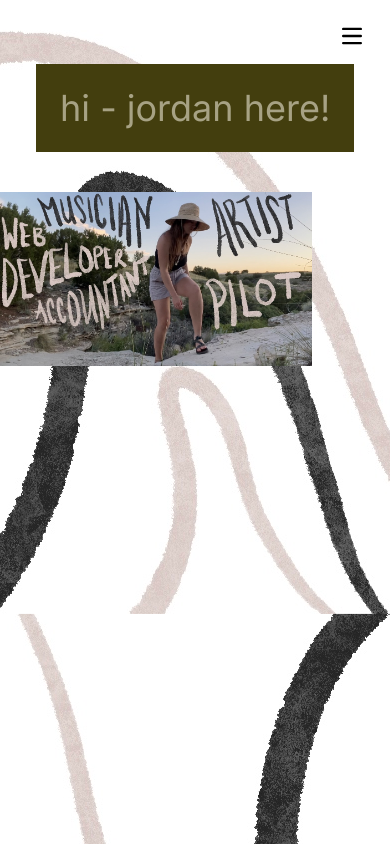
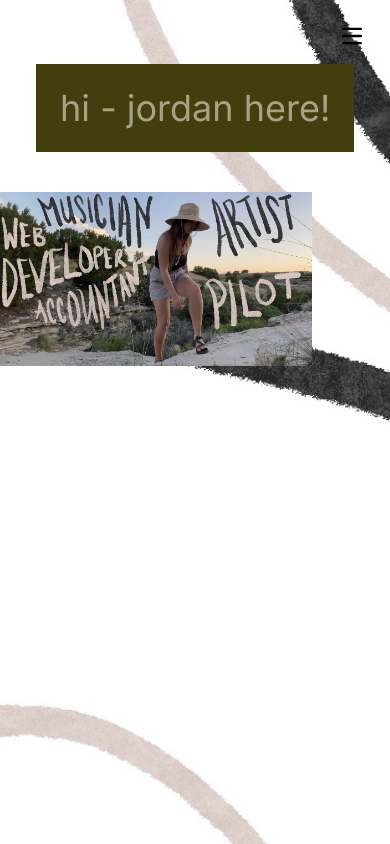
Before and after one commit to JordanTaylorJ/portfolio, a Next.js app: page / in a window 390 px wide. Shown: the top 844 px of the page. Built offline with nearby package versions, Linux system fonts and the light colour scheme.

Commit message:
change how background is rendered to be mobile friendly, update bg image and delete the old, adjust margins/padding in about, remove old background display in app/page, change text size to adjust to screen in detail component

```diff
--- a/src/app/components/about.jsx
+++ b/src/app/components/about.jsx
@@ -2,7 +2,7 @@
 export default function About() {
     return(
     <>
-    <div id='About' className="grid min-h-screen p-6 md:p-24 gap-12 lg:gap-24 md:grid-cols-3 items-center" >
+    <div id='About' className="grid min-h-screen md:mt-20 p-6 md:p-24 gap-12 lg:gap-24 md:grid-cols-3 items-center" >
         <img className='object-contain w-40 sm:w-52 md:w-80 justify-self-center' src='/portrait.jpeg' alt='portrait' />
         <div className='md:col-span-2 bg-sage px-10 py-16 self-center' >
             <h1 className='text-2xl md:text-4xl pb-10 text-brown' >hey there, nice to meet you <br></br> - i'm jordan.</h1>
--- a/src/app/components/portfolio/detail.jsx
+++ b/src/app/components/portfolio/detail.jsx
@@ -6,7 +6,7 @@ const Detail = ({isVisible, onClose, thisProject}) => {
     return(
         <div onClick={() => onClose()} className=" fixed inset-0 bg-sage bg-opacity-50 backdrop-blur-sm flex justify-center items-center z-50">
         <div className="p-10 w-3/5 shadow-lg bg-white">
-            <h2 className='text-4xl text-center pb-2 text-greenblue font-bold' >{thisProject.title}</h2>
+            <h2 className='text-2xl md:text-4xl text-center pb-2 text-greenblue font-bold' >{thisProject.title}</h2>
             <p className='text-brown text-center text-sm md:text-base pb-8'>{thisProject.description}</p>
             <div className='grid grid-cols-3 gap-10'>
                 <img className="hidden md:block md:w-auto justify-self-center md:col-span-3 lg:col-span-1 " src={thisProject.images[0]} alt="project image"/>
--- a/src/app/globals.css
+++ b/src/app/globals.css
@@ -1,3 +1,19 @@
 @tailwind base;
 @tailwind components;
 @tailwind utilities;
+
+body:before {
+    content: "";
+    display: block;
+    position: fixed;
+    left: 0;
+    top: 0;
+    width: 100%;
+    height: 100%;
+    z-index: -10;
+    background: url(/bg.jpg) no-repeat center center;
+    -webkit-background-size: cover;
+    -moz-background-size: cover;
+    -o-background-size: cover;
+    background-size: cover;
+  }
--- a/src/app/page.js
+++ b/src/app/page.js
@@ -7,7 +7,7 @@ import Navbar from "./components/navbar";
 
 export default function Home() {
   return (
-    <div className='bg-fixed bg-center' style={{backgroundImage: "url(/swirls.jpg)"}}>
+    <div >
     <Navbar/>
     <Main/>
     <About/>
```
Also changed, not shown: public/bg.jpg (added), public/swirls.jpg (deleted).
